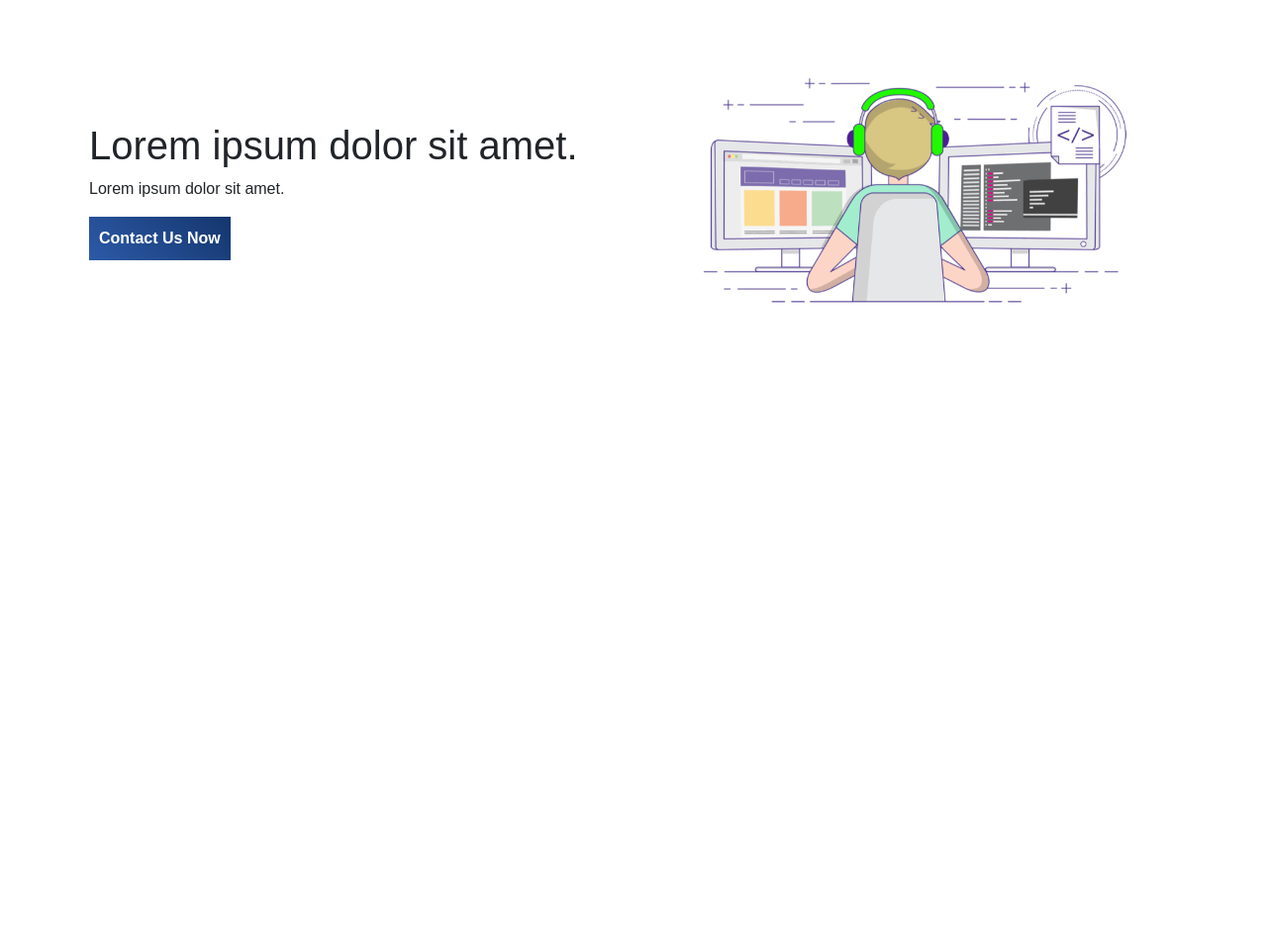
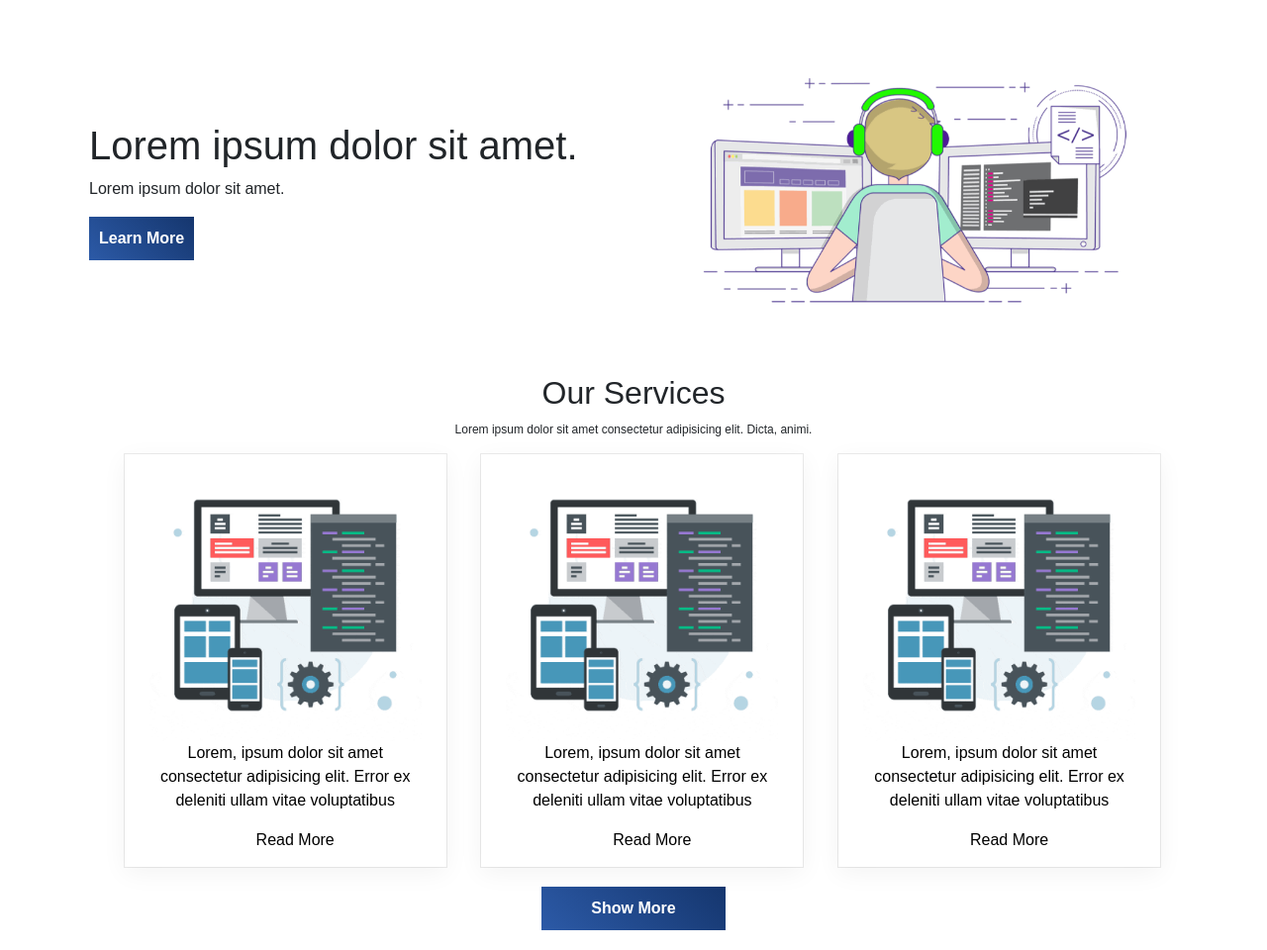
Before and after one commit to Sameed1990/ttecherz.github.co, a plain HTML site: page index.html in a window 1280 px wide. Shown: the part 58-1018 px from the top of the page at 99% size. Before the commit the page ends 800 px from the top, so only its background shows below. Drawn offline with nearby package versions, Linux system fonts and the light colour scheme.

Commit message:
Add files via upload

```diff
--- a/css/index.css
+++ b/css/index.css
@@ -2,6 +2,9 @@
     padding: 0px;
     margin: 0px;
     font-family: 'Poppins', sans-serif;
+}
+a{
+    text-decoration: none !important;
 }
 .main-container{
     width: 1200px;
@@ -116,9 +119,89 @@ nav {
     transition: 0.8s;
 }
 
+/* end here  */
 
 
+/* service start here  */
+.main-service{
+    display: flex;
+    justify-content: space-evenly;
+}
+.submain-service {
+    width: 30%;
+    box-shadow: rgb(100 100 111 / 20%) 0px 7px 29px 0px;
+    height: 500px;
+}
 
+.service-haeding-main {
+    display: flex;
+    flex-direction: column;
+    justify-content: center;
+}
+.service-heading {
+    width: 100%;
+    text-align: center;
+}
+.service-para {
+    width: 100%;
+    text-align: center;
+}
+.service-para > p{
+    font-size: 12px;
+}
+.service-cart-main {
+    display: flex;
+    justify-content: space-evenly;
+    flex-wrap: wrap;
+}
+.service-cart {
+    width: 25%;
+    box-shadow: rgba(0, 0, 0, 0.05) 0px 6px 24px 0px, rgba(0, 0, 0, 0.08) 0px 0px 0px 1px;
+    padding: 15px 25px;
+    box-sizing: content-box !important;
+    display: flex;
+    flex-direction: column;
+    align-items: center;
+    justify-content: center;
+}
+.service-img {
+    width: 100%;
+}
+.service-img > img{
+    width: 100%;
+}
+.service-content > p {
+    color: black;
+    text-align: center;
+}
+.service-btn {
+    text-align: center;
+}
+.service-btn > a{
+    color: black;
+    padding: 10px 10px;
+}
+.service-btn > a:hover{
+    background: linear-gradient(45deg, #2c5aa7, #15366e);
+    color: white;
+    transition: 0.5s;
+}
+.service-more-btn {
+    text-align: center;
+    margin: 20px 0px;
+}
+.service-more-btn > button {
+    border: none;
+    background: linear-gradient(45deg, #2c5aa7, #15366e);
+    padding: 10px 50px;
+    color: white !important;
+    font-weight: 700;
+}
+.service-more-btn > button:hover{
+    background: #f09804;
+    transition: 0.8s;
+
+}
 
 
 
@@ -196,19 +279,13 @@ nav {
     display: block;
     font-size: 40px;
 }
+.service-cart{
+    width: 30%;
+    margin: 15px 0px;
+}
 }
 
 
-/* service start here  */
-.main-service{
-    display: flex;
-    justify-content: space-evenly;
-}
-.submain-service {
-    width: 30%;
-    box-shadow: rgb(100 100 111 / 20%) 0px 7px 29px 0px;
-    height: 500px;
-}
 
 
 @media screen and (max-width:700px) {
@@ -228,6 +305,11 @@ nav {
 
 }
 
-@media screen and (max-width) {
-
+@media screen and (max-width:500px) {
+    .icon {
+        padding: 0px 5px;
+    }
+    .service-cart{
+    width: 80%;
 }
+}
--- a/index.html
+++ b/index.html
@@ -1,5 +1,6 @@
 <!DOCTYPE html>
 <html lang="en">
+
 <head>
     <meta charset="UTF-8">
     <meta http-equiv="X-UA-Compatible" content="IE=edge">
@@ -12,9 +13,11 @@
     <link href="https://cdn.jsdelivr.net/npm/bootstrap@5.1.3/dist/css/bootstrap.min.css" rel="stylesheet">
     <script src="https://cdn.jsdelivr.net/npm/bootstrap@5.1.3/dist/js/bootstrap.bundle.min.js"></script>
     <!-- icon link  -->
-        <link rel="stylesheet" href="https://fonts.googleapis.com/css2?family=Material+Symbols+Outlined:opsz,wght,FILL,GRAD@20..48,100..700,0..1,-50..200" />
+    <link rel="stylesheet"
+        href="https://fonts.googleapis.com/css2?family=Material+Symbols+Outlined:opsz,wght,FILL,GRAD@20..48,100..700,0..1,-50..200" />
     <title>Document</title>
 </head>
+
 <body>
     <div class="main-container">
         <!-- nav start here  -->
@@ -113,12 +116,68 @@
                     <p>Lorem ipsum dolor sit amet.</p>
                 </div>
                 <div class="slider-btn">
-        <button>Contact Us Now</button>
+                    <button>Learn More</button>
                 </div>
             </div>
             <div class="slider-img">
                 <img src="./img/banner img.gif" alt="">
             </div>
+        </div>
+        <!-- slider end here  -->
+
+        <!-- our services start here  -->
+        <div class="service-main">
+            <div class="service-haeding-main">
+                <div class="service-heading">
+                    <h2>Our Services</h2>
+                </div>
+                <div class="service-para">
+                    <p>Lorem ipsum dolor sit amet consectetur adipisicing elit. Dicta, animi.</p>
+                </div>
+            </div>
+            <div class="service-cart-main">
+                <a href="#">
+                <div class="service-cart">
+                    <div class="service-img">
+                        <img src="./img/service1.gif" alt="">
+                    </div>
+                    <div class="service-content">
+                        <p>Lorem, ipsum dolor sit amet consectetur adipisicing elit. Error ex deleniti ullam vitae
+                            voluptatibus</p>
+                    </div>
+                    <div class="service-btn"><a href="#">Read More</a></div>
+                </div>
+            </a>
+            <!-- 2nd  -->
+            <a href="#">
+                <div class="service-cart">
+                    <div class="service-img">
+                        <img src="./img/service1.gif" alt="">
+                    </div>
+                    <div class="service-content">
+                        <p>Lorem, ipsum dolor sit amet consectetur adipisicing elit. Error ex deleniti ullam vitae
+                            voluptatibus</p>
+                    </div>
+                    <div class="service-btn"><a href="#">Read More</a></div>
+                </div>
+            </a>
+            <!-- 3rd  -->
+            <a href="#">
+                <div class="service-cart">
+                    <div class="service-img">
+                        <img src="./img/service1.gif" alt="">
+                    </div>
+                    <div class="service-content">
+                        <p>Lorem, ipsum dolor sit amet consectetur adipisicing elit. Error ex deleniti ullam vitae
+                            voluptatibus</p>
+                    </div>
+                    <div class="service-btn"><a href="#">Read More</a></div>
+                </div>
+            </a>
+
+            </div>
+
+            <div class="service-more-btn"><button>Show More</button></div>
         </div>
 
 
@@ -168,4 +227,5 @@
     <script src="https://ajax.googleapis.com/ajax/libs/jquery/3.6.0/jquery.min.js"></script>
 
 </body>
+
 </html>
```
Also changed, not shown: img/service1.gif (added). Lines whose indentation alone changed are shown as unchanged.
